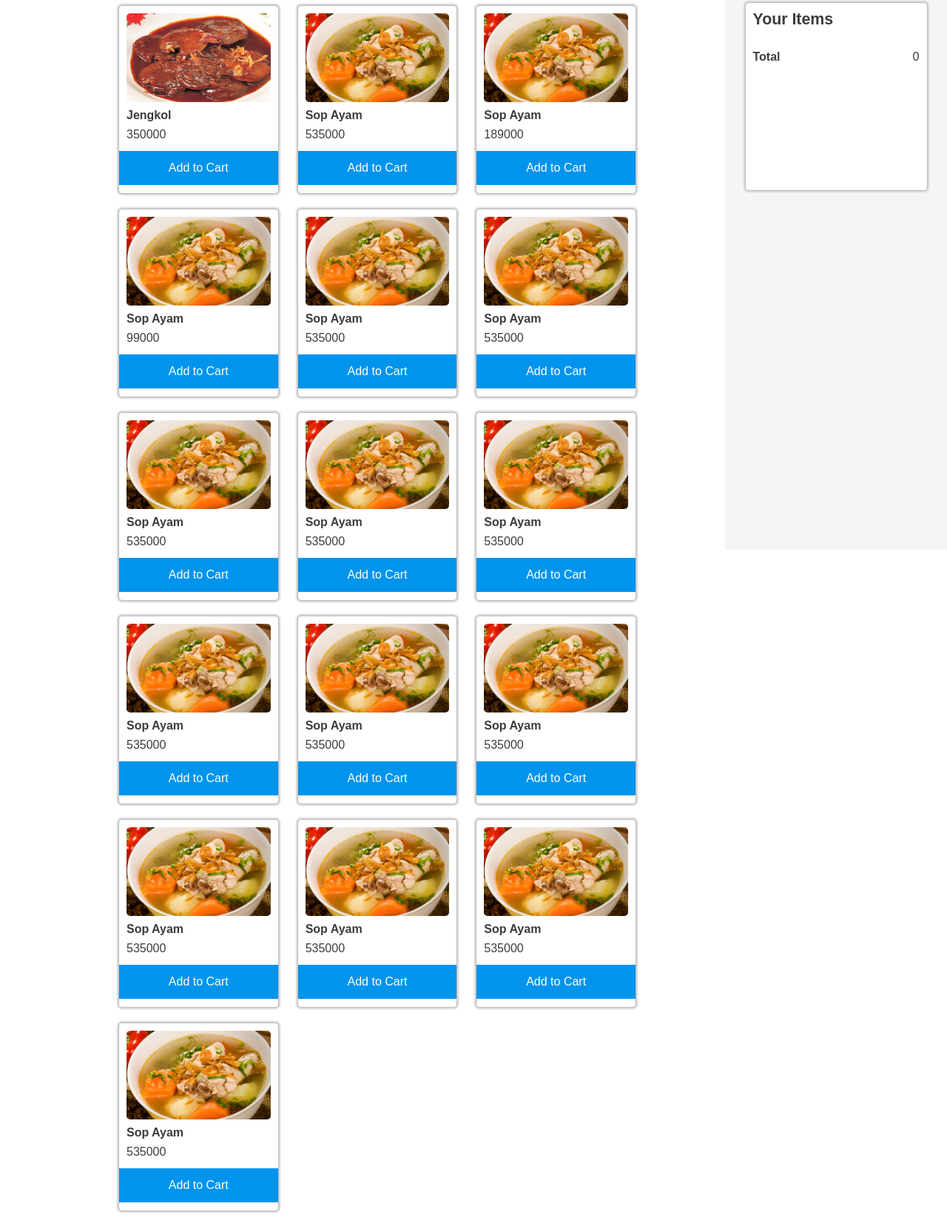
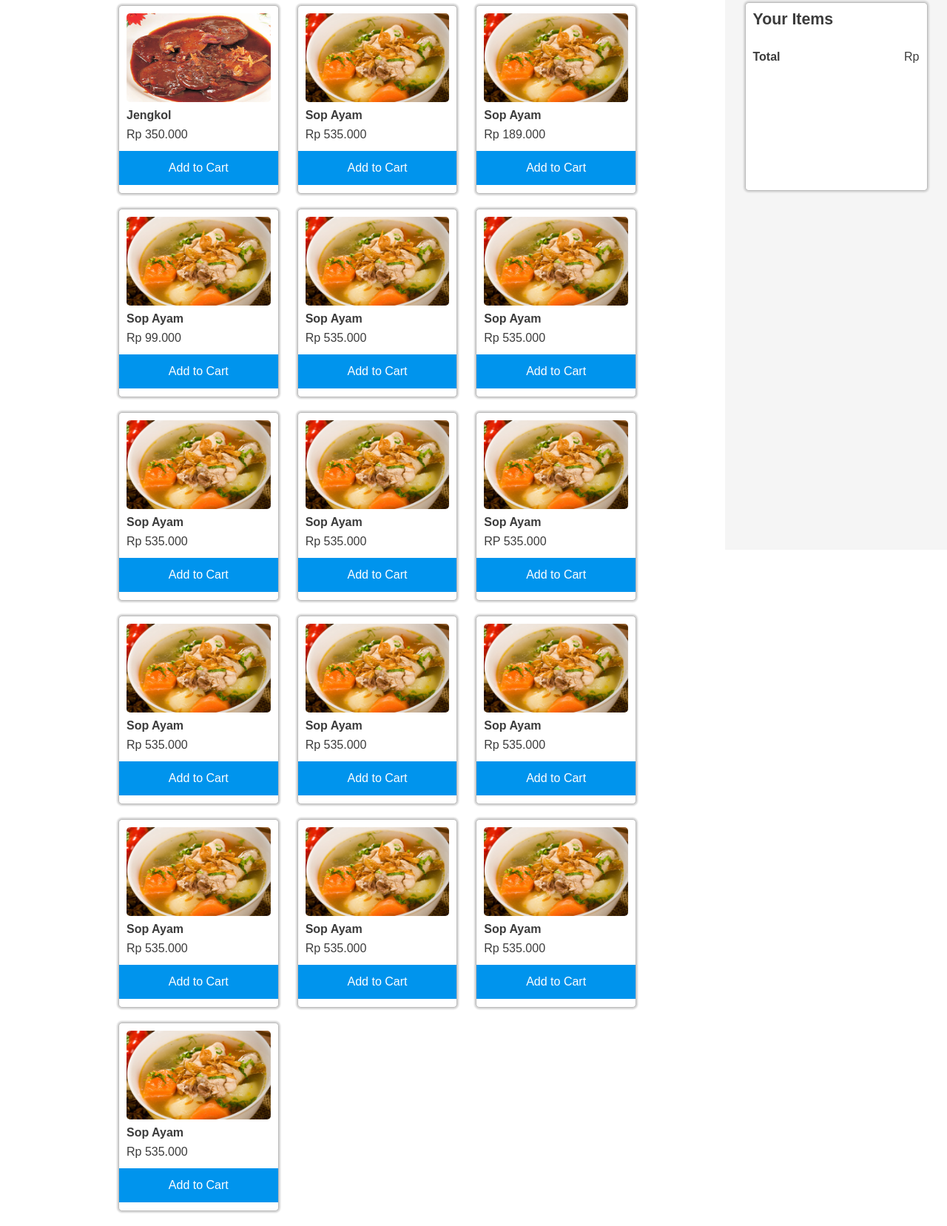
Before and after one commit to sebastianusbara/shop, a website: page home.html in a window 1280 px wide. Shown: the part 57-1714 px from the top of the page at 74% size. Drawn offline with nearby package versions, Linux system fonts and the light colour scheme; files that its build step writes are made by us from their sources.

Commit message:
Fix currency Format

```diff
--- a/dev/js/main.js
+++ b/dev/js/main.js
@@ -60,19 +60,28 @@
             var $totalPrice     = $('.order__total__price');
 
             $shop.on('click', '.box__button', function(event) {
+
+            $.fn.digits = function(){
+                return this.each(function(){
+                $(this).text( $(this).text()
+                .replace(/(\d)(?=(\d\d\d)+(?!\d))/g, "$1.") );
+                })
+            }
                 var item   = $(this).siblings($content).find($boxItem).text();
                 var price  = $(this).siblings($content).find($boxPrice).text();
                 var vItem  = $(this).siblings($content)
                              .find($boxPrice).data('harga');
-                var vTotal  = Number( $totalPrice.text() );
+                var vTotal  = Number($totalPrice.attr('data-total'));
 
                 $orderItems.append('<li>'+ item +'</li>');
                 $orderPrice.append('<li>'+ price +'</li>');
-                $totalPrice.text(vItem+vTotal);
+
+                $finale = $totalPrice.attr('data-total', vItem+vTotal);
+                $dataFinale = $finale.attr('data-total');
+
+                $totalPrice.text($dataFinale).digits();
             });
-
         }
-
     };
 
     var checkJquery = function () {
--- a/dev/sass/main.scss
+++ b/dev/sass/main.scss
@@ -104,6 +104,10 @@ a {
     position: absolute;
     right: 0;
     top: 0;
+
+    &:before {
+        content: 'Rp ';
+    }
 }
 
 // 3 Header
--- a/home.html
+++ b/home.html
@@ -34,7 +34,7 @@
                                     <img src="assets/img/resep1.jpg" alt="Semur Jengkol">
                                 </figure>
                                 <div class="box__item"><b>Jengkol</b></div>
-                                <div class="box__price" data-harga="350000">350000</div>
+                                <div class="box__price" data-harga="350000">Rp 350.000</div>
                             </div>
                             <button class="box__button box__button--blue">
                                 Add to Cart
@@ -48,7 +48,7 @@
                                     <img src="assets/img/resep2.jpg" alt="Semur Jengkol">
                                 </figure>
                                 <div class="box__item"><b>Sop Ayam</b></div>
-                                <div class="box__price" data-harga="535000">535000</div>
+                                <div class="box__price" data-harga="535000">Rp 535.000</div>
                             </div>
                             <button class="box__button box__button--blue">
                                 Add to Cart
@@ -62,7 +62,7 @@
                                     <img src="assets/img/resep2.jpg" alt="Semur Jengkol">
                                 </figure>
                                 <div class="box__item"><b>Sop Ayam</b></div>
-                                <div class="box__price" data-harga="189000">189000</div>
+                                <div class="box__price" data-harga="189000">Rp 189.000</div>
                             </div>
                             <button class="box__button box__button--blue">
                                 Add to Cart
@@ -76,7 +76,7 @@
                                     <img src="assets/img/resep2.jpg" alt="Semur Jengkol">
                                 </figure>
                                 <div class="box__item"><b>Sop Ayam</b></div>
-                                <div class="box__price" data-harga="99000">99000</div>
+                                <div class="box__price" data-harga="99000">Rp 99.000</div>
                             </div>
                             <button class="box__button box__button--blue">
                                 Add to Cart
@@ -90,7 +90,7 @@
                                     <img src="assets/img/resep2.jpg" alt="Semur Jengkol">
                                 </figure>
                                 <div class="box__item"><b>Sop Ayam</b></div>
-                                <div class="box__price" data-harga="535000">535000</div>
+                                <div class="box__price" data-harga="535000">Rp 535.000</div>
                             </div>
                             <button class="box__button box__button--blue">
                                 Add to Cart
@@ -104,7 +104,7 @@
                                     <img src="assets/img/resep2.jpg" alt="Semur Jengkol">
                                 </figure>
                                 <div class="box__item"><b>Sop Ayam</b></div>
-                                <div class="box__price" data-harga="535000">535000</div>
+                                <div class="box__price" data-harga="535000">Rp 535.000</div>
                             </div>
                             <button class="box__button box__button--blue">
                                 Add to Cart
@@ -118,7 +118,7 @@
                                     <img src="assets/img/resep2.jpg" alt="Semur Jengkol">
                                 </figure>
                                 <div class="box__item"><b>Sop Ayam</b></div>
-                                <div class="box__price" data-harga="535000">535000</div>
+                                <div class="box__price" data-harga="535000">Rp 535.000</div>
                             </div>
                             <button class="box__button box__button--blue">
                                 Add to Cart
@@ -132,7 +132,7 @@
                                     <img src="assets/img/resep2.jpg" alt="Semur Jengkol">
                                 </figure>
                                 <div class="box__item"><b>Sop Ayam</b></div>
-                                <div class="box__price" data-harga="535000">535000</div>
+                                <div class="box__price" data-harga="535000">Rp 535.000</div>
                             </div>
                             <button class="box__button box__button--blue">
                                 Add to Cart
@@ -146,7 +146,7 @@
                                     <img src="assets/img/resep2.jpg" alt="Semur Jengkol">
                                 </figure>
                                 <div class="box__item"><b>Sop Ayam</b></div>
-                                <div class="box__price" data-harga="535000">535000</div>
+                                <div class="box__price" data-harga="535000">RP 535.000</div>
                             </div>
                             <button class="box__button box__button--blue">
                                 Add to Cart
@@ -160,7 +160,7 @@
                                     <img src="assets/img/resep2.jpg" alt="Semur Jengkol">
                                 </figure>
                                 <div class="box__item"><b>Sop Ayam</b></div>
-                                <div class="box__price" data-harga="535000">535000</div>
+                                <div class="box__price" data-harga="535000">Rp 535.000</div>
                             </div>
                             <button class="box__button box__button--blue">
                                 Add to Cart
@@ -174,7 +174,7 @@
                                     <img src="assets/img/resep2.jpg" alt="Semur Jengkol">
                                 </figure>
                                <div class="box__item"><b>Sop Ayam</b></div>
-                                <div class="box__price" data-harga="535000">535000</div>
+                                <div class="box__price" data-harga="535000">Rp 535.000</div>
                             </div>
                             <button class="box__button box__button--blue">
                                 Add to Cart
@@ -188,7 +188,7 @@
                                     <img src="assets/img/resep2.jpg" alt="Semur Jengkol">
                                 </figure>
                                 <div class="box__item"><b>Sop Ayam</b></div>
-                                <div class="box__price" data-harga="535000">535000</div>
+                                <div class="box__price" data-harga="535000">Rp 535.000</div>
                             </div>
                             <button class="box__button box__button--blue">
                                 Add to Cart
@@ -202,7 +202,7 @@
                                     <img src="assets/img/resep2.jpg" alt="Semur Jengkol">
                                 </figure>
                                 <div class="box__item"><b>Sop Ayam</b></div>
-                                <div class="box__price" data-harga="535000">535000</div>
+                                <div class="box__price" data-harga="535000">Rp 535.000</div>
                             </div>
                             <button class="box__button box__button--blue">
                                 Add to Cart
@@ -216,7 +216,7 @@
                                     <img src="assets/img/resep2.jpg" alt="Semur Jengkol">
                                 </figure>
                                 <div class="box__item"><b>Sop Ayam</b></div>
-                                <div class="box__price" data-harga="535000">535000</div>
+                                <div class="box__price" data-harga="535000">Rp 535.000</div>
                             </div>
                             <button class="box__button box__button--blue">
                                 Add to Cart
@@ -230,7 +230,7 @@
                                     <img src="assets/img/resep2.jpg" alt="Semur Jengkol">
                                 </figure>
                                 <div class="box__item"><b>Sop Ayam</b></div>
-                                <div class="box__price" data-harga="535000">535000</div>
+                                <div class="box__price" data-harga="535000">Rp 535.000</div>
                             </div>
                             <button class="box__button box__button--blue">
                                 Add to Cart
@@ -244,7 +244,7 @@
                                     <img src="assets/img/resep2.jpg" alt="Semur Jengkol">
                                 </figure>
                                 <div class="box__item"><b>Sop Ayam</b></div>
-                                <div class="box__price" data-harga='535000'>535000</div>
+                                <div class="box__price" data-harga='535000'>Rp 535.000</div>
                             </div>
                             <button class="box__button box__button--blue">
                                 Add to Cart
@@ -268,7 +268,7 @@
                         <ul class="order__price list-nostyle"></ul>
                         <div class="order__total">
                             <b>Total</b>
-                            <div class="order__total__price">0</div>
+                            <div class="order__total__price" data-total="0"></div>
                         </div>
                     </div>
                 </div>
```
Also changed, not shown: assets/css/main.css, assets/js/main.min.js.
